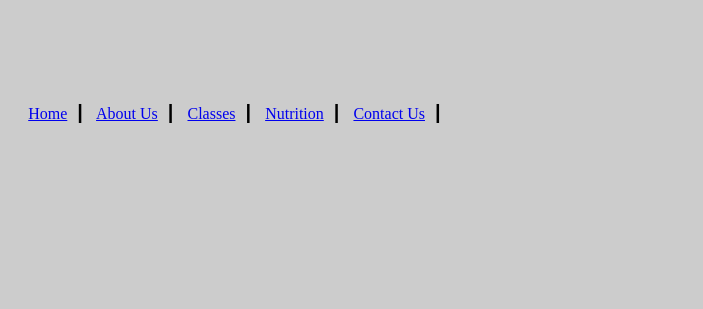
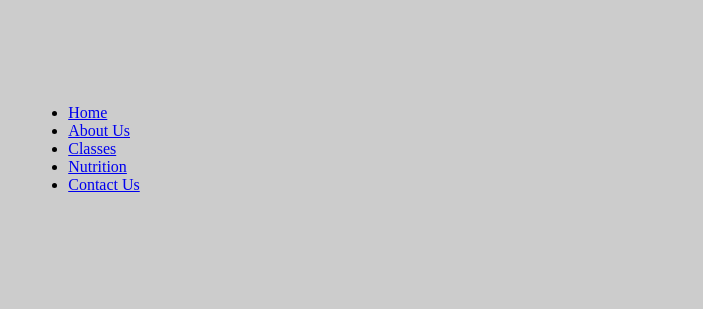
Before and after one commit to ekohadipermana/fitness_web_2_0, a plain HTML site: page about.html in a window 1280 px wide. Shown: the top 309 px of the page, 311-1014 px from the left. Drawn offline with Linux system fonts and the light colour scheme.

Commit message:
replacing links in nav to unordered list in about, contact and template

```diff
--- a/about.html
+++ b/about.html
@@ -17,13 +17,13 @@
         </header>
 
         <nav>
-            <p>
-                <a href="index.html">Home</a>&nbsp; &#9475; &nbsp;
-                <a href="about.html">About Us</a>&nbsp; &#9475; &nbsp;
-                <a href="classes.html">Classes</a>&nbsp; &#9475; &nbsp;
-                <a href="nutrition.html">Nutrition</a>&nbsp; &#9475; &nbsp;
-                <a href="contact.html">Contact Us</a>&nbsp; &#9475; &nbsp;
-            </p>
+            <ul>
+                <li><a href="index.html">Home</a></li>
+                <li><a href="about.html">About Us</a></li>
+                <li><a href="classes.html">Classes</a></li>
+                <li><a href="nutrition.html">Nutrition</a></li>
+                <li><a href="contact.html">Contact Us</a></li>
+            </ul>
         </nav>
 
         <main>
```
Also changed, not shown: contact.html (+7 -7 lines), template.html (+7 -7 lines).
